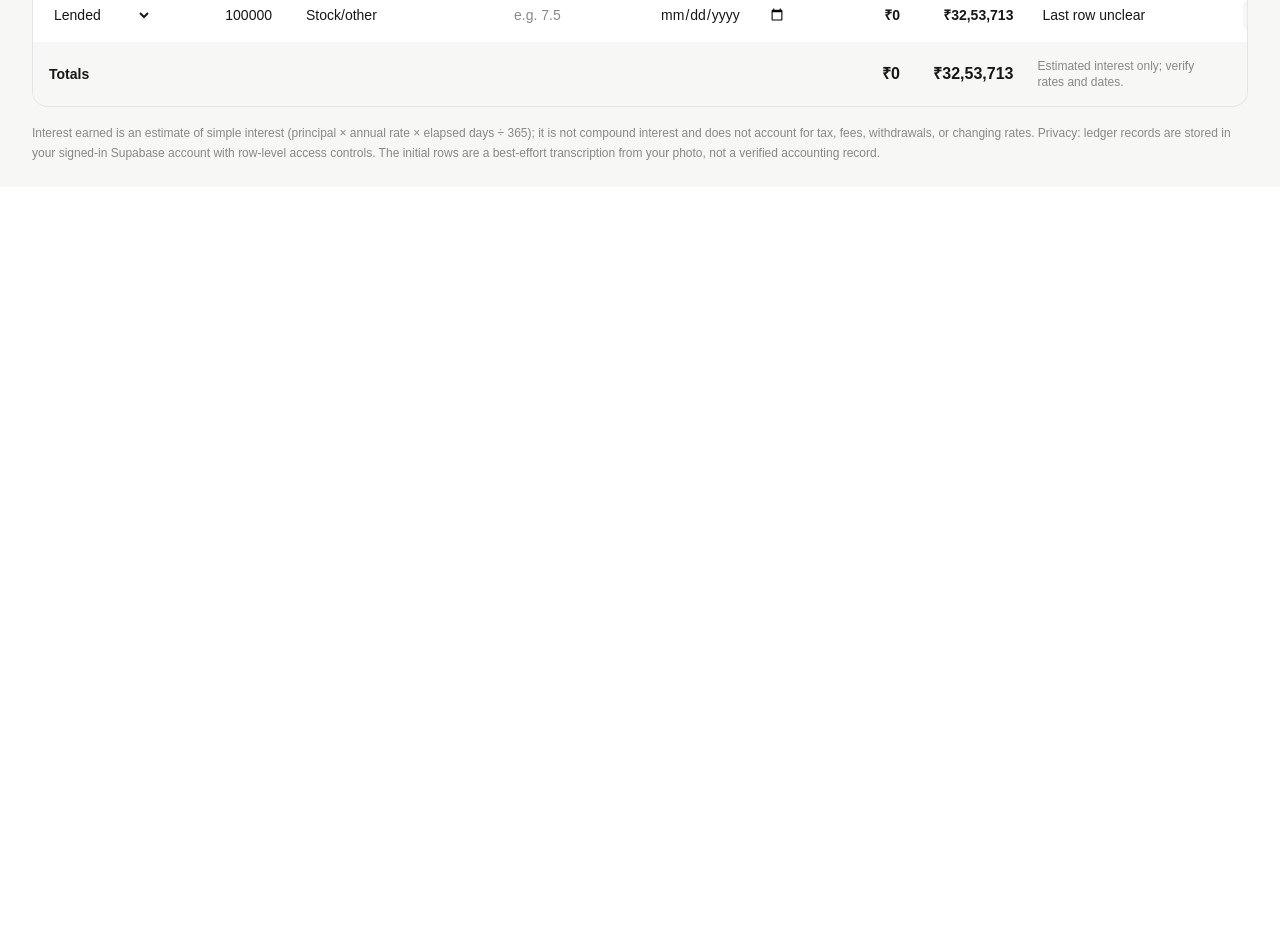
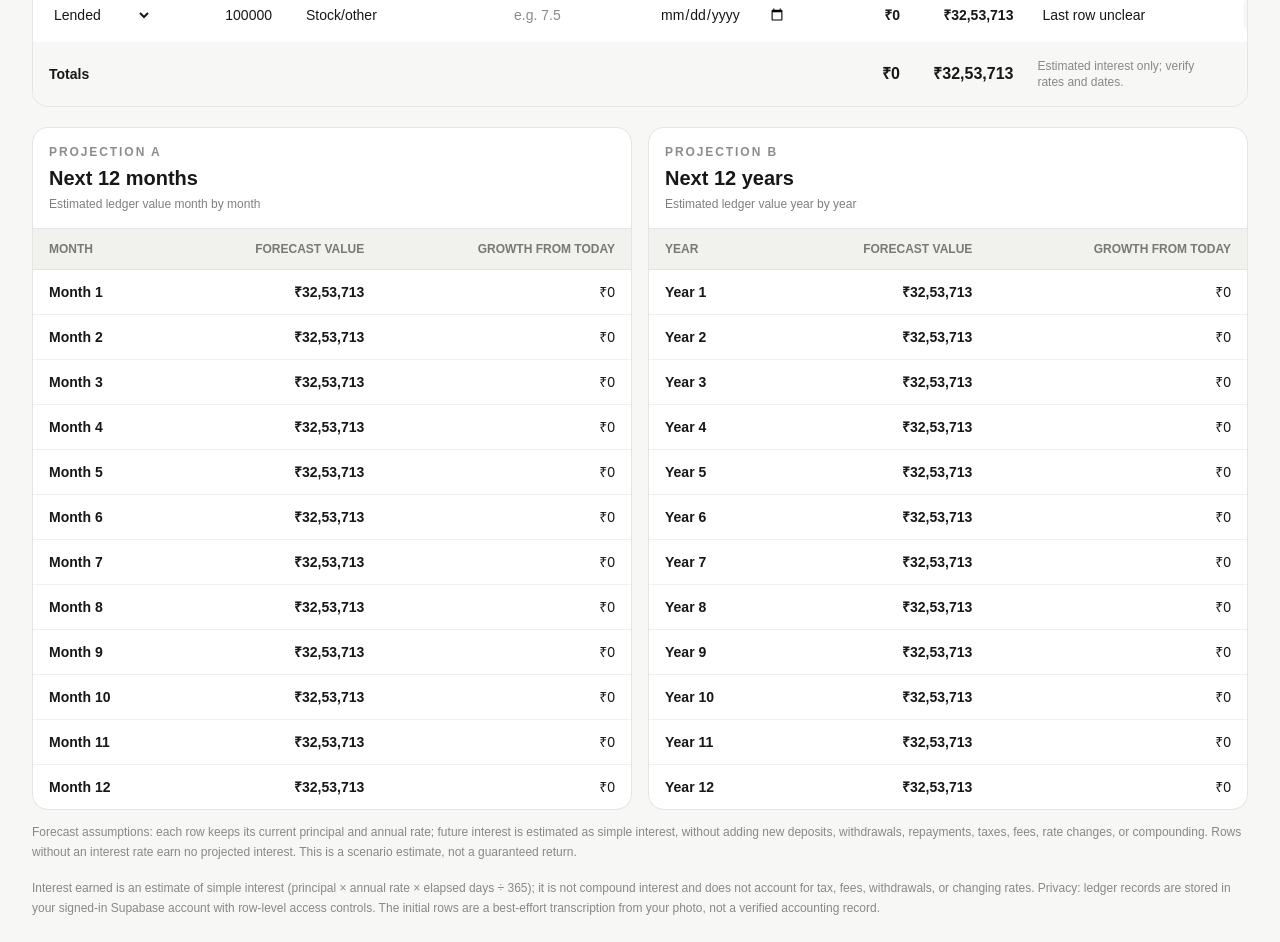
Before and after one commit to hariaahil/my-app, a Next.js app: page /goal/ledger in a window 1280 px wide. Shown: the part 2020-2962 px from the top of the page. Before the commit the page ends 2207 px from the top, so only its background shows below. Built offline with nearby package versions, Linux system fonts and the light colour scheme; no server answers.

Commit message:
Add 12-month and 12-year ledger forecasts

```diff
--- a/app/goal/ledger/page.tsx
+++ b/app/goal/ledger/page.tsx
@@ -112,6 +112,14 @@ export default function FinanceLedgerPage() {
     return principal * (rate/100) * (days/365);
   };
   const totalInterest = rows.reduce((sum,r)=>sum+interestFor(r),0);
+  const forecastValue = (months:number) => rows.reduce((sum,r)=>{
+    const principal=parseAmount(r.amount);
+    const rate=Math.max(0,Number(r.interestRate)||0)/100;
+    return sum+principal+interestFor(r)+(principal*rate*months/12);
+  },0);
+  const monthlyForecast=Array.from({length:12},(_,i)=>({period:i+1,value:forecastValue(i+1)}));
+  const yearlyForecast=Array.from({length:12},(_,i)=>({period:i+1,value:forecastValue((i+1)*12)}));
+
   const running = useMemo(()=>{let total=0; return rows.map(r=>{ total+=parseAmount(r.amount); return total; });},[rows]);
   const total = rows.reduce((s,r)=>s+parseAmount(r.amount),0);
   const update = (id:string,key:keyof Entry,value:string)=>{setRows(old=>old.map(r=>r.id===id?{...r,[key]:value}:r));setSaved(false)};
@@ -149,6 +157,35 @@ export default function FinanceLedgerPage() {
           <tfoot className="bg-[#f7f7f5]"><tr><td colSpan={2} className="px-4 py-4 font-black">Totals</td><td></td><td></td><td></td><td className="px-3 py-4 text-right text-base font-black tabular-nums">{money(totalInterest)}</td><td className="px-3 py-4 text-right text-base font-black tabular-nums">{money(total)}</td><td className="px-3 py-4 text-xs text-black/45">Estimated interest only; verify rates and dates.</td><td></td></tr></tfoot>
         </table></div>
       </div>
+      <section className="mt-5 grid gap-4 lg:grid-cols-2">
+        <div className="overflow-hidden rounded-2xl border border-black/10 bg-white">
+          <div className="border-b border-black/10 px-4 py-4">
+            <p className="text-xs font-black uppercase tracking-[.16em] text-black/45">Projection A</p>
+            <h2 className="mt-1 text-xl font-black">Next 12 months</h2>
+            <p className="mt-1 text-xs text-black/50">Estimated ledger value month by month</p>
+          </div>
+          <div className="overflow-x-auto">
+            <table className="w-full text-sm">
+              <thead className="bg-[#f1f1ee] text-left text-xs uppercase text-black/50"><tr><th className="px-4 py-3">Month</th><th className="px-4 py-3 text-right">Forecast value</th><th className="px-4 py-3 text-right">Growth from today</th></tr></thead>
+              <tbody>{monthlyForecast.map(item=><tr key={item.period} className="border-t border-black/[.06]"><td className="px-4 py-3 font-semibold">Month {item.period}</td><td className="px-4 py-3 text-right font-bold tabular-nums">{money(item.value)}</td><td className="px-4 py-3 text-right tabular-nums">{money(item.value-(total+totalInterest))}</td></tr>)}</tbody>
+            </table>
+          </div>
+        </div>
+        <div className="overflow-hidden rounded-2xl border border-black/10 bg-white">
+          <div className="border-b border-black/10 px-4 py-4">
+            <p className="text-xs font-black uppercase tracking-[.16em] text-black/45">Projection B</p>
+            <h2 className="mt-1 text-xl font-black">Next 12 years</h2>
+            <p className="mt-1 text-xs text-black/50">Estimated ledger value year by year</p>
+          </div>
+          <div className="overflow-x-auto">
+            <table className="w-full text-sm">
+              <thead className="bg-[#f1f1ee] text-left text-xs uppercase text-black/50"><tr><th className="px-4 py-3">Year</th><th className="px-4 py-3 text-right">Forecast value</th><th className="px-4 py-3 text-right">Growth from today</th></tr></thead>
+              <tbody>{yearlyForecast.map(item=><tr key={item.period} className="border-t border-black/[.06]"><td className="px-4 py-3 font-semibold">Year {item.period}</td><td className="px-4 py-3 text-right font-bold tabular-nums">{money(item.value)}</td><td className="px-4 py-3 text-right tabular-nums">{money(item.value-(total+totalInterest))}</td></tr>)}</tbody>
+            </table>
+          </div>
+        </div>
+      </section>
+      <p className="mt-3 text-xs leading-5 text-black/45">Forecast assumptions: each row keeps its current principal and annual rate; future interest is estimated as simple interest, without adding new deposits, withdrawals, repayments, taxes, fees, rate changes, or compounding. Rows without an interest rate earn no projected interest. This is a scenario estimate, not a guaranteed return.</p>
       <p className="mt-4 text-xs leading-5 text-black/45">Interest earned is an estimate of simple interest (principal × annual rate × elapsed days ÷ 365); it is not compound interest and does not account for tax, fees, withdrawals, or changing rates. Privacy: ledger records are stored in your signed-in Supabase account with row-level access controls. The initial rows are a best-effort transcription from your photo, not a verified accounting record.</p>
     </div>
   </main>;
```
